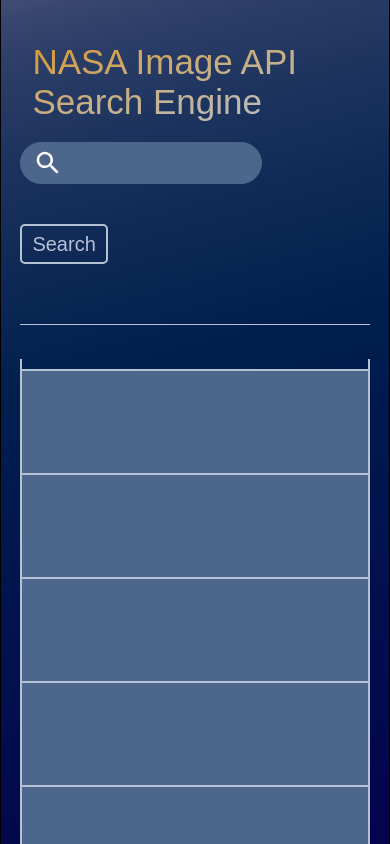
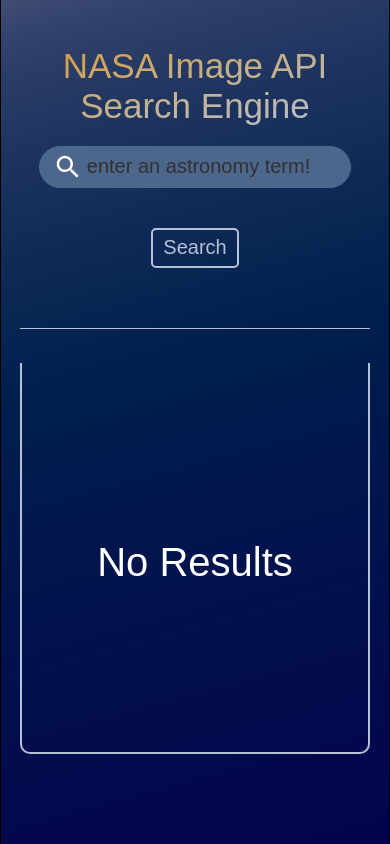
Before and after one commit to michaelyu072/NASA-API-search-engine, a React (Create React App) app: page /Results in a window 390 px wide. Built offline with nearby package versions, Linux system fonts and the light colour scheme; a web font is replaced by a local one.

Commit message:
major progress with api calls

```diff
--- a/package.json
+++ b/package.json
@@ -12,6 +12,7 @@
     "axios": "^0.24.0",
     "react": "^17.0.2",
     "react-dom": "^17.0.2",
+    "react-router-dom": "^6.2.1",
     "react-scripts": "3.2.0"
   },
   "devDependencies": {
--- a/public/styles.css
+++ b/public/styles.css
@@ -1,16 +1,22 @@
+
 
 
 .container {
   width: 100vw;
   height: 100vh;
+  overflow-x: hidden;
   position: fixed;
   left: 0;
   top: 0;
+  padding: 0;
+  margin: 0;
 
 }
+
 .main{
   width: 100%;
   height: 100%;
+  min-height: 600px;
   display: flex;
   justify-content: center;
   align-items: center;
@@ -94,6 +100,10 @@
   color: white;
 }
 
+.searchBar::placeholder {
+  color: rgb(49, 49, 49);
+}
+
 .searchButton {
   width: auto;
   height: 40px;
@@ -118,8 +128,12 @@
 }
 
 .resultsContainer {
+  display: flex;
+  flex-direction: column;
   width: 90%;
   height: 90%;
+  margin-bottom: 50px;
+  justify-content: center;
 }
 
 .resultsTopContainer {
@@ -132,7 +146,7 @@
 
 .resultsBottomContainer {
   width: 100%;
-  height: 500px;
+  height: 50%;
   display: flex;
   justify-content: center;
   align-items: center;
@@ -162,6 +176,9 @@
   border-bottom: 2px solid transparent;
   cursor: pointer;
   overflow: visible;
+  display: flex;
+  justify-content: space-between;
+  align-items: center;
 
 }
 
@@ -171,6 +188,20 @@
   filter: brightness(120%);
   transform: translateY(-10px);
   transition-duration: 0.5s;
+}
+
+.noResults {
+  width: 100%;
+  height: 100%;
+  color: white;
+  font-size: 40px;
+  text-align: center;
+  line-height: 100%;
+  vertical-align: middle;
+  display: flex;
+  flex-direction: column;
+  justify-content: center;
+  font-family: sans-serif;
 }
 
 
@@ -184,3 +215,36 @@
   border-radius: 10px;
   background-color:#b5c2d4;
 }
+
+.imgPlaceHolder {
+  width: 50px;
+  height: 50px;
+  border: 1px solid blue;
+  background: gray;
+}
+
+.resultImg {
+  height: 100%;
+  width: 100%;
+}
+
+@media (max-width: 800px) {
+  .heading {
+    font-size: 30px;
+    padding: 0 10%;
+    text-align: center;
+  }
+
+  .heading2 {
+    text-align: center;
+    margin-left: 0;
+  }
+
+  .searchBarContainer {
+    width: 80%;
+  }
+
+  .resultsTopContainer {
+    align-items: center;
+  }
+}
--- a/src/components/App.jsx
+++ b/src/components/App.jsx
@@ -3,23 +3,45 @@
 import { BrowserRouter, Routes, Route } from 'react-router-dom';
 import Results from './Results';
 import NotFound from './NotFound';
+import axios from 'axios';
 import { useState } from 'react';
 
 function App() {
 
-  const [keyword, updateKeyWord] = useState('');
+  const [keyword, update] = useState('');
+  const [dataArray, updateDataArray] = useState([]);
+  const endpoint = 'https://images-api.nasa.gov';
 
-  console.log(keyword);
-  return (
+  function updateKeyWord(newWord) {
+    update(newWord);
+    if(newWord) {
+    axios.get(`${endpoint}/search?q=${newWord}`).then((res) => {
+      console.log(res);
+      var arr = res.data.collection.items;
+      var newArr = [];
+      for(var i = 0; i < arr.length; ++i) {
+        if(arr[i].href.includes('/image/')) {
+          newArr.push(arr[i].href);
+        }
+      }
+      updateDataArray(newArr);
+
+    }).catch((e) => { console.log(e);})
+  }
+  }
+
+
+  return (<>
+    <meta name='viewport' content='initial-scale=1, maximum-scale=1' />
     <div className="container">
       <BrowserRouter>
         <Routes>
           <Route path = "/" element = {<Main keyword = {keyword} update = {updateKeyWord}/>}/>
-          <Route path = "/Results" element = {<Results keyword = {keyword} update = {updateKeyWord}/>}/>
+          <Route path = "/Results" element = {<Results urls = {dataArray} keyword = {keyword} update = {updateKeyWord}/>}/>
           <Route path = '*' element = {<NotFound/>} />
         </Routes>
       </BrowserRouter>
-    </div>
+    </div></>
   );
 }
 
--- a/src/components/Results.js
+++ b/src/components/Results.js
@@ -3,8 +3,73 @@
 import { Heading2 } from "./Heading";
 import SearchButton from './SearchButton';
 import { useState } from 'react';
+import axios from 'axios';
 
 function Results(props) {
+
+    const [sourceURL, setURL] = useState(props.urls);
+    const [imgURL, setImgURL] = useState([]);
+    const [title, setTitle] = useState([]);
+    const [description, setDescription] = useState([]);
+    const endpoint = 'https://images-api.nasa.gov';
+
+    function updateKeyWord() {
+        if(props.keyword) {
+        axios.get(`${endpoint}/search?q=${props.keyword}`).then((res) => {
+          console.log(res);
+          var arr = res.data.collection.items;
+          var newArr = [];
+          for(var i = 0; i < arr.length; ++i) {
+            if(arr[i].href.includes('/image/')) {
+              newArr.push(arr[i].href);
+            }
+          }
+          updateURL(newArr);
+
+        }).catch((e) => { console.log(e);})
+      }
+    }
+
+    function truncate(stringer) {
+        var index = stringer.length;
+
+        if(stringer.includes("Read More")) {
+            index = String(stringer).indexOf("Read more");
+        }
+
+        return(String(stringer).substring(0, index));
+    }
+
+    async function updateURL(urls) {
+        setURL(urls);
+        var imgArr = [];
+        var descriptionArr = [];
+        var titleArr = [];
+        for(var i = 0; i < 10; ++i) {
+            let prom = await axios.get(urls[i]);
+            var result = JSON.parse(JSON.stringify(prom));
+            console.log(result);
+            console.log(result.data[0]);
+            imgArr.push(result.data[0]);
+            let prom2 = await axios.get(result.data[result.data.length - 1]);
+            var obj = JSON.parse(JSON.stringify(prom2)).data;
+            console.log(obj);
+            var newObj = {};
+                for (var k in obj) {
+                    var key = k.includes(":") ? k.split(':')[1].toLowerCase() : k.toLowerCase();
+                    var values = obj[k];
+                    newObj[key] = values;
+                }
+            descriptionArr.push(truncate(newObj.description));
+            titleArr.push(newObj.title);
+        }
+        console.log(imgArr);
+        console.log(descriptionArr);
+        console.log(titleArr);
+        setImgURL(imgArr);
+        setTitle(titleArr);
+        setDescription(descriptionArr);
+    }
 
 
   return (
@@ -17,44 +82,20 @@
             </div>
 
             <SearchBar keyword = {props.keyword} updateTerm = {props.update} />
-            <SearchButton keyword = {props.keyword} text = 'Search' redirect = ''/>
+            <SearchButton update = {updateKeyWord} keyword = {props.keyword} text = 'Search' redirect = ''/>
 
           </div>
           <div className = 'resultsBottomContainer'>
               <div className = 'resultsList'>
-                <div className = 'resultsItem'>
-
-                </div>
-                <div className = 'resultsItem'>
-
-                </div>
-                <div className = 'resultsItem'>
-
-                </div>
-                <div className = 'resultsItem'>
-
-                </div>
-                <div className = 'resultsItem'>
-
-                </div>
-                <div className = 'resultsItem'>
-
-                </div>
-                <div className = 'resultsItem'>
-
-                </div>
-                <div className = 'resultsItem'>
-
-                </div>
-                <div className = 'resultsItem'>
-
-                </div>
-                <div className = 'resultsItem'>
-
-                </div>
-                <div className = 'resultsItem'>
-
-                </div>
+               {sourceURL.length != 0 ? sourceURL.map((c, index) => {
+                   if(index < 10) {
+                    return <div className = 'resultsItem' key = {index}>
+                            <div className = 'imgPlaceHolder'><img className = 'resultImg' src = {imgURL[index]}></img></div>
+                            <p>{title[index]}</p>
+                            <p>{description[index]}</p>
+                    </div>;
+                   }
+               }) : <div className = 'noResults'><span className = 'noResults'>No Results</span></div>}
               </div>
           </div>
         </div>
--- a/src/components/SearchBar.js
+++ b/src/components/SearchBar.js
@@ -1,5 +1,4 @@
 import React from 'react';
-import axios from 'axios';
 import SearchIcon from '@mui/icons-material/Search';
 
 function SearchBar(props) {
@@ -9,7 +8,7 @@
         <div className = 'iconContainer'>
         <SearchIcon/>
         </div>
-        <input defaultValue = {props.keyword} className = 'searchBar'
+        <input placeholder = 'enter an astronomy term!' defaultValue = {props.keyword} className = 'searchBar'
         onChange = {(e) => {props.updateTerm(e.target.value);}}>
 
         </input>
--- a/src/components/SearchButton.js
+++ b/src/components/SearchButton.js
@@ -6,22 +6,15 @@
 function SearchButton(props) {
 
     const [redirect, setRedirect] = useState(false);
-    const [imageURL, setURL] = useState('');
-    const [title, setTitle] = useState('');
-    const [description, setDescription] = useState();
     const endpoint = 'https://images-api.nasa.gov';
 
     function search() {
         setRedirect(true);
-        axios.get(`${endpoint}/search?q=${props.keyword}`).then((res) => {
-            console.log(res);
-        }).catch((e) => { console.log(e);})
+        if(props.update) {
+            props.update();
+        }
     }
 
-    function process(stringer) {
-        var index = String(stringer).indexOf("Read more");
-        return(String(stringer).substring(0, index));
-    }
 
 
     return (<>
```
Also changed, not shown: 1 other file (tests, documents, lock files or other folders).
